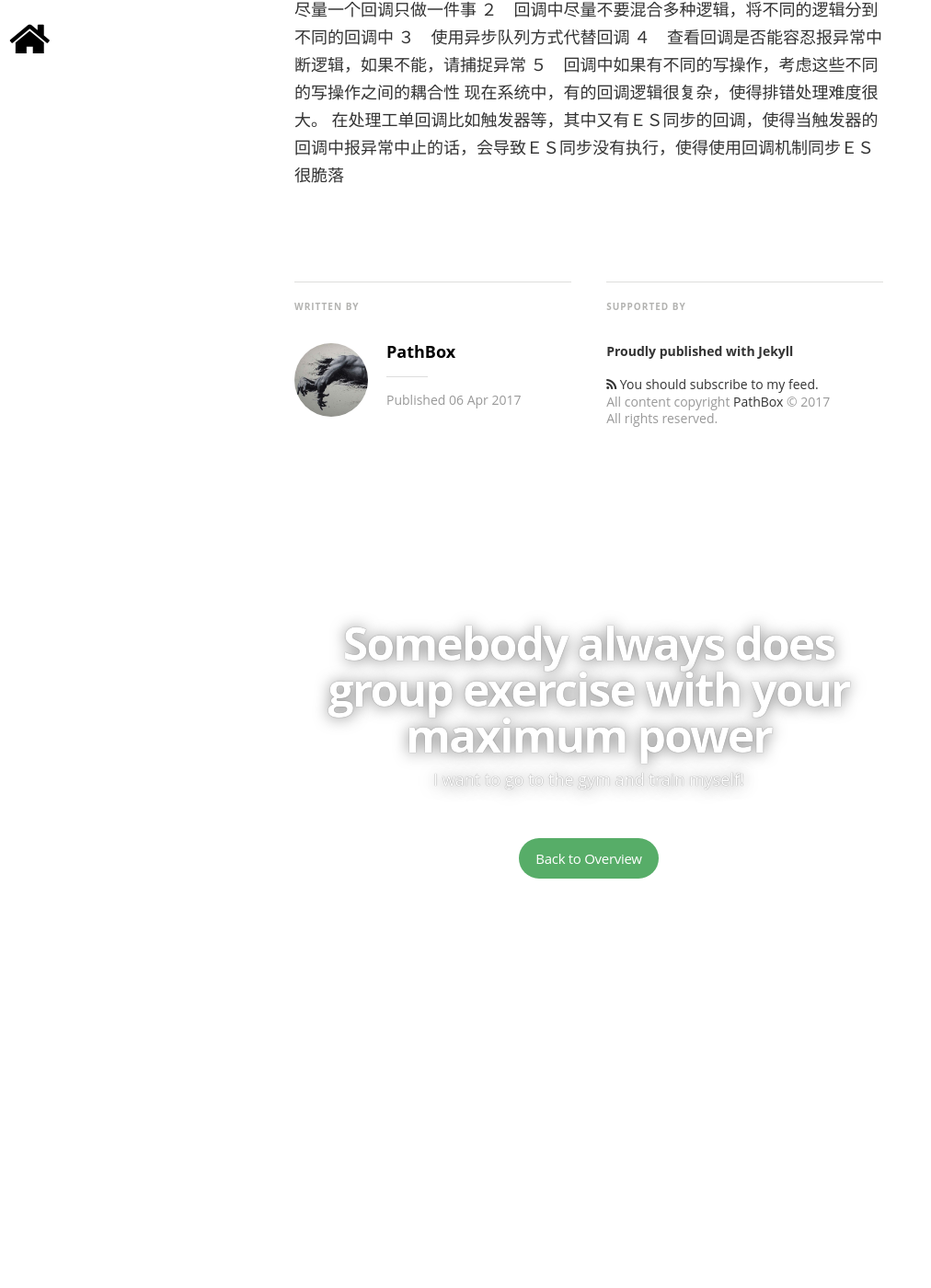
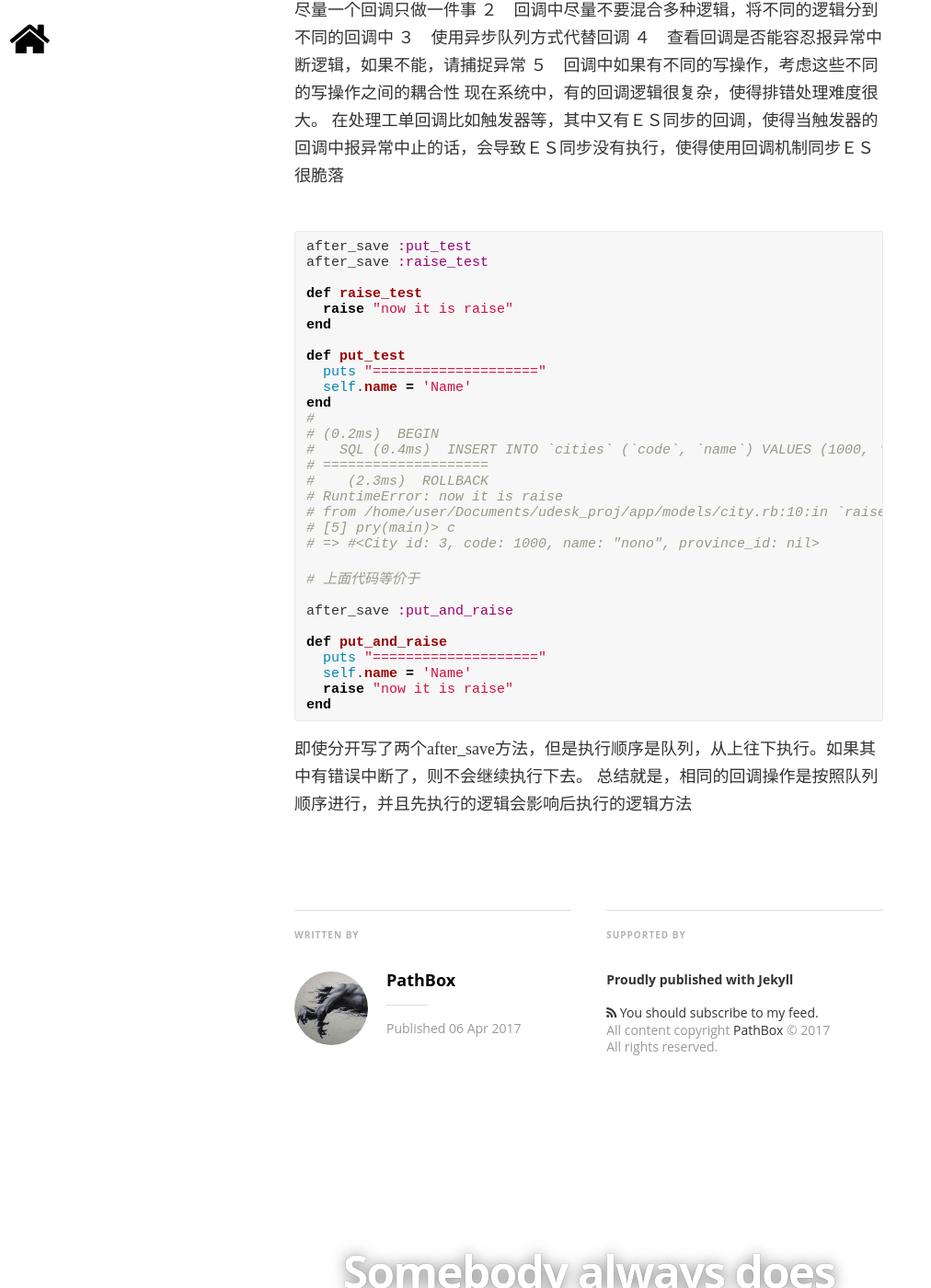
Before and after one commit to pathbox/pathbox.github.io, a Jekyll site: the page built from _posts/2017-04-06-work-summary-in-Udesk-three.md, in a window 1280 px wide and 1400 px high, scrolled down 4021 px. Shown: the whole window at 92% size, without its empty margins (0-1012 px from the left). Built offline with Jekyll 4.4.1, drawn with Linux system fonts in a browser that asks for light colours; nearby versions of some CDN libraries; some web fonts are replaced; comment, search, counter and statistics services are not loaded; before the commit the page ends 5066 px from its top, so only the background shows below that.

Commit message:
即使分开写了两个after_save方法，但是执行顺序是队列，从上往下执行。如果其中有错误中断了，则不会继续执行下去

````diff
--- a/_posts/2017-04-06-work-summary-in-Udesk-three.md
+++ b/_posts/2017-04-06-work-summary-in-Udesk-three.md
@@ -108,3 +108,39 @@ Why Outlook email and sina email is different
 ５　回调中如果有不同的写操作，考虑这些不同的写操作之间的耦合性
 现在系统中，有的回调逻辑很复杂，使得排错处理难度很大。
 在处理工单回调比如触发器等，其中又有ＥＳ同步的回调，使得当触发器的回调中报异常中止的话，会导致ＥＳ同步没有执行，使得使用回调机制同步ＥＳ很脆落
+
+```ruby
+after_save :put_test
+after_save :raise_test
+
+def raise_test
+  raise "now it is raise"
+end
+
+def put_test
+  puts "===================="
+  self.name = 'Name'
+end
+#
+# (0.2ms)  BEGIN
+#   SQL (0.4ms)  INSERT INTO `cities` (`code`, `name`) VALUES (1000, 'beijing')
+# ====================
+#    (2.3ms)  ROLLBACK
+# RuntimeError: now it is raise
+# from /home/user/Documents/udesk_proj/app/models/city.rb:10:in `raise_test'
+# [5] pry(main)> c
+# => #<City id: 3, code: 1000, name: "nono", province_id: nil>
+
+# 上面代码等价于
+
+after_save :put_and_raise
+
+def put_and_raise
+  puts "===================="
+  self.name = 'Name'
+  raise "now it is raise"
+end
+```
+
+即使分开写了两个after_save方法，但是执行顺序是队列，从上往下执行。如果其中有错误中断了，则不会继续执行下去。
+总结就是，相同的回调操作是按照队列顺序进行，并且先执行的逻辑会影响后执行的逻辑方法
````
